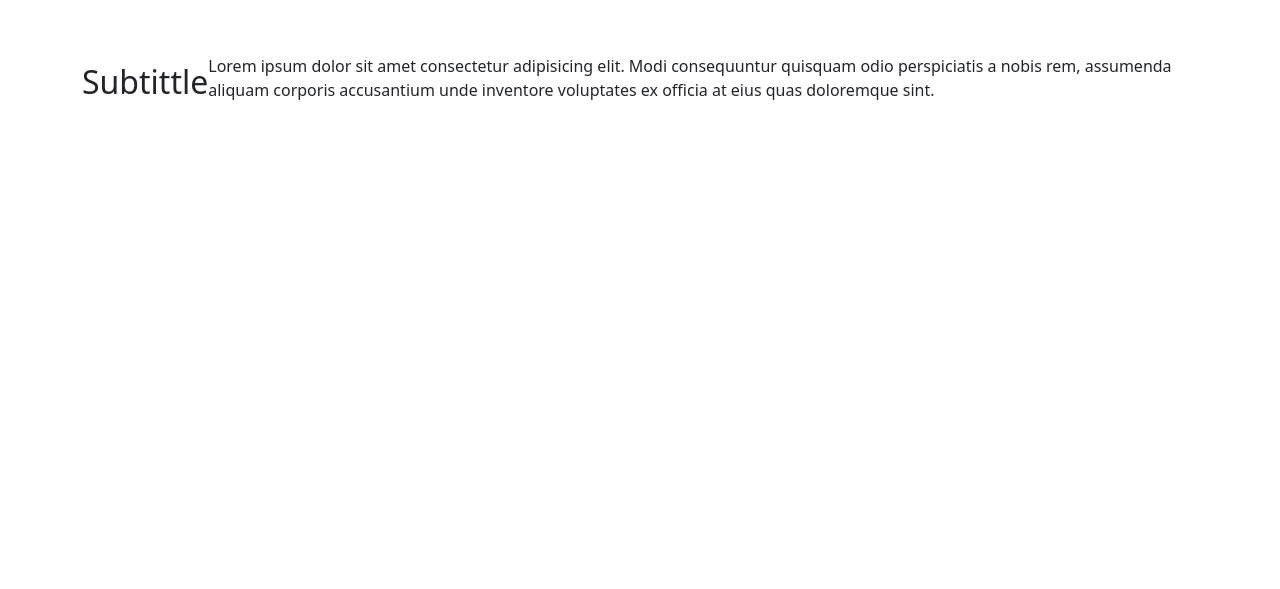
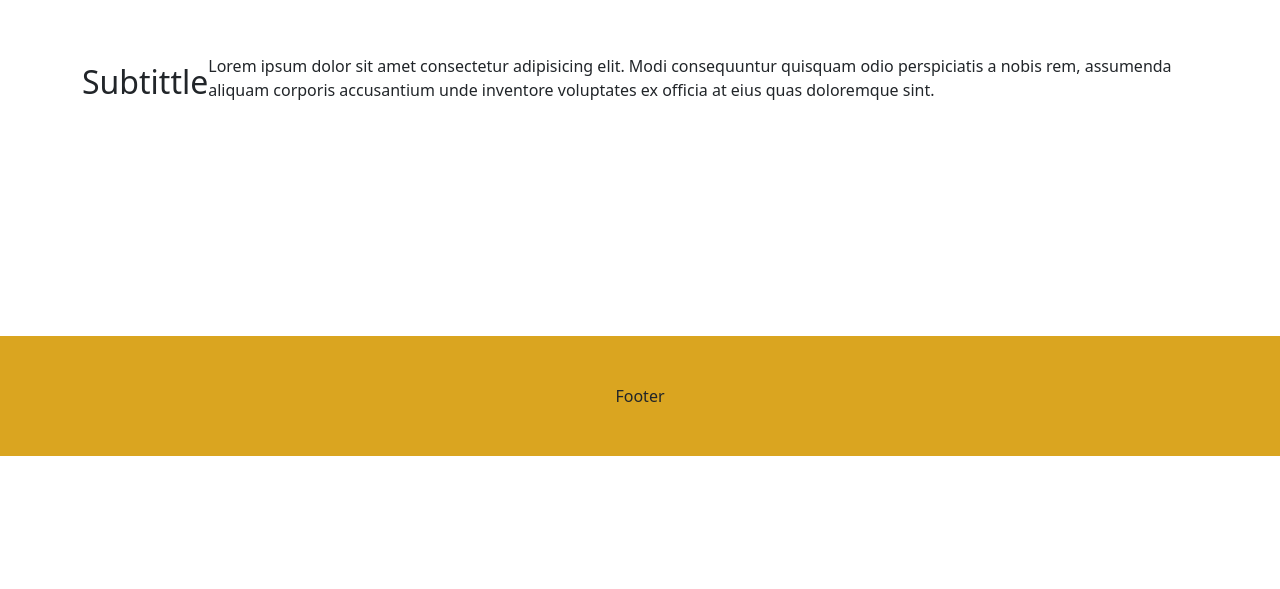
Before and after one commit to gonzaloPukiMurua/project_card_js, a website: page index.html in a window 1280 px wide. Shown: the part 688-1277 px from the top of the page. After the commit the page ends 1144 px from the top, so only its background shows below. Drawn offline with nearby package versions, Linux system fonts and the light colour scheme.

Commit message:
Aplicacion de estilos a footer

```diff
--- a/index.html
+++ b/index.html
@@ -19,8 +19,8 @@
         <h2>Subtittle</h2>
         <p>Lorem ipsum dolor sit amet consectetur adipisicing elit. Modi consequuntur quisquam odio perspiciatis a nobis rem, assumenda aliquam corporis accusantium unde inventore voluptates ex officia at eius quas doloremque sint.</p>
     </div>
-    <footer class="container footer">
-        <div><Footer></Footer></div>
+    <footer class="footer">
+        <div>Footer</div>
     </footer>
     <!--Script de -->
     <script src="https://cdn.jsdelivr.net/npm/bootstrap@5.0.2/dist/js/bootstrap.bundle.min.js" integrity="sha384-MrcW6ZMFYlzcLA8Nl+NtUVF0sA7MsXsP1UyJoMp4YLEuNSfAP+JcXn/tWtIaxVXM" crossorigin="anonymous"></script>
--- a/style/css/style.css
+++ b/style/css/style.css
@@ -6,3 +6,13 @@
   flex-direction: row;
   justify-content: space-around;
   align-items: center; }
+
+footer.footer {
+  min-height: 120px;
+  height: auto;
+  max-height: 30vh;
+  background-color: goldenrod;
+  display: flex;
+  flex-direction: column;
+  justify-content: space-evenly;
+  align-items: center; }
```
